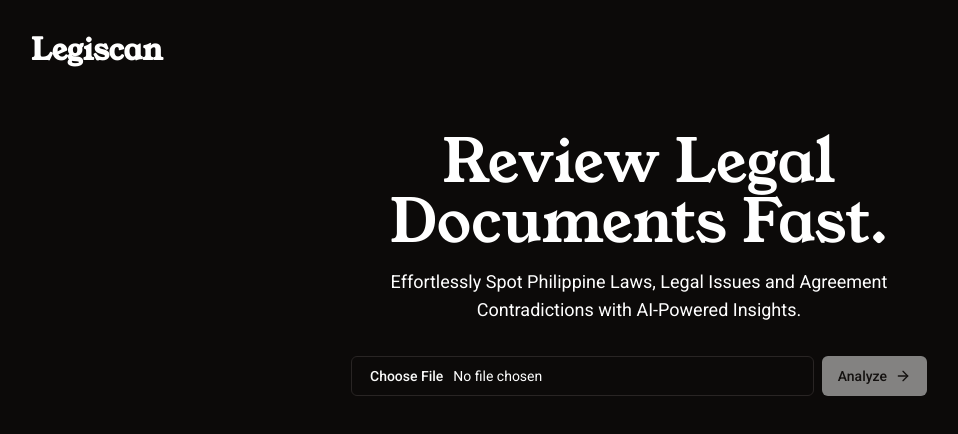
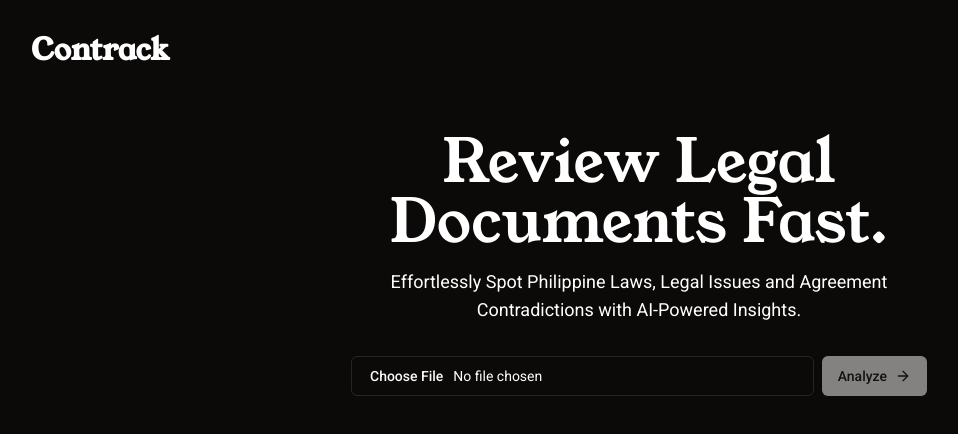
Before and after one commit to aritako/contrack, a Next.js app: page / in a window 1280 px wide. Shown: the top 434 px of the page, without its empty margins (1-959 px from the left). Built offline with nearby package versions, Linux system fonts and the light colour scheme; no server answers.

Commit message:
feat: Legiscan -> Contrack

```diff
--- a/app/components/navbar.tsx
+++ b/app/components/navbar.tsx
@@ -1,9 +1,9 @@
 import Link from "next/link"
 
-export default function Navbar(){
+export default function Navbar() {
   return (
     <>
-      <Link href="/" className="young-serif text-3xl font-bold mb-6">Legiscan</Link>
+      <Link href="/" className="young-serif text-3xl font-bold mb-6">Contrack</Link>
     </>
   )
 
```
